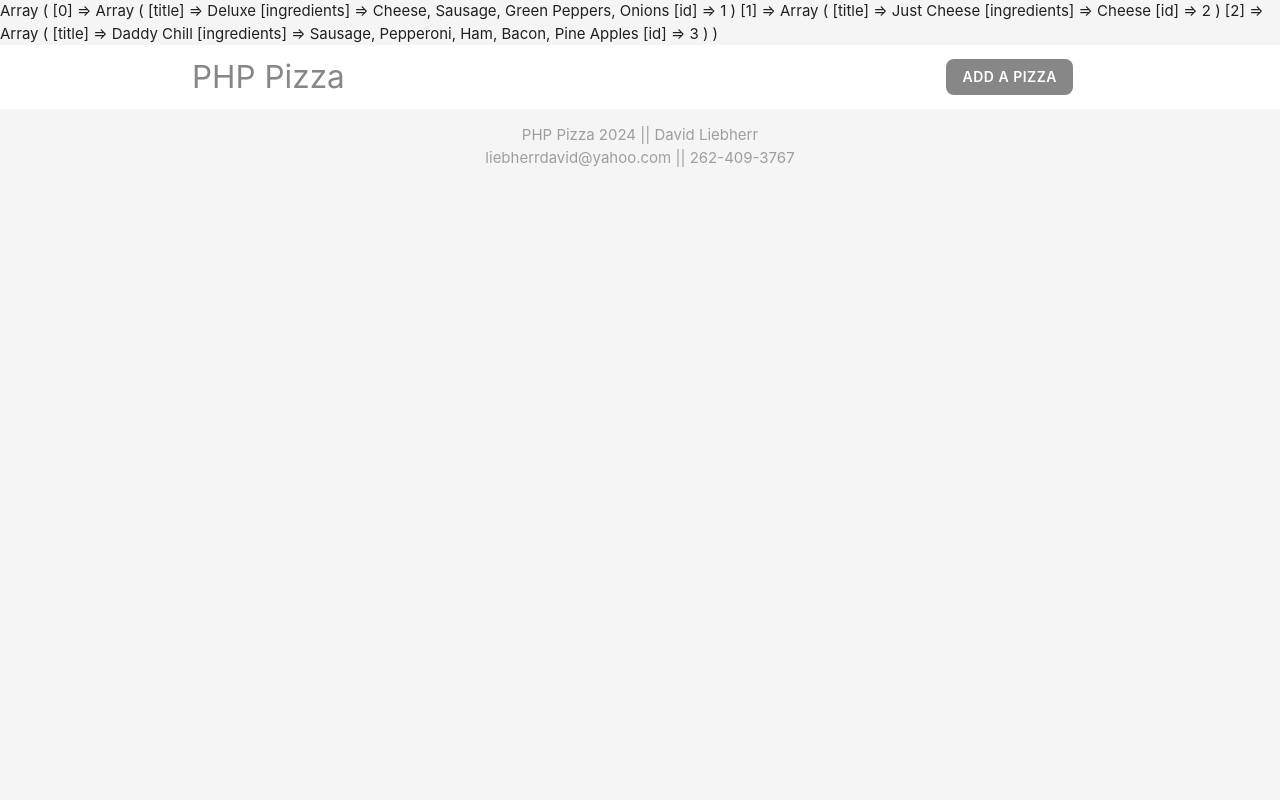
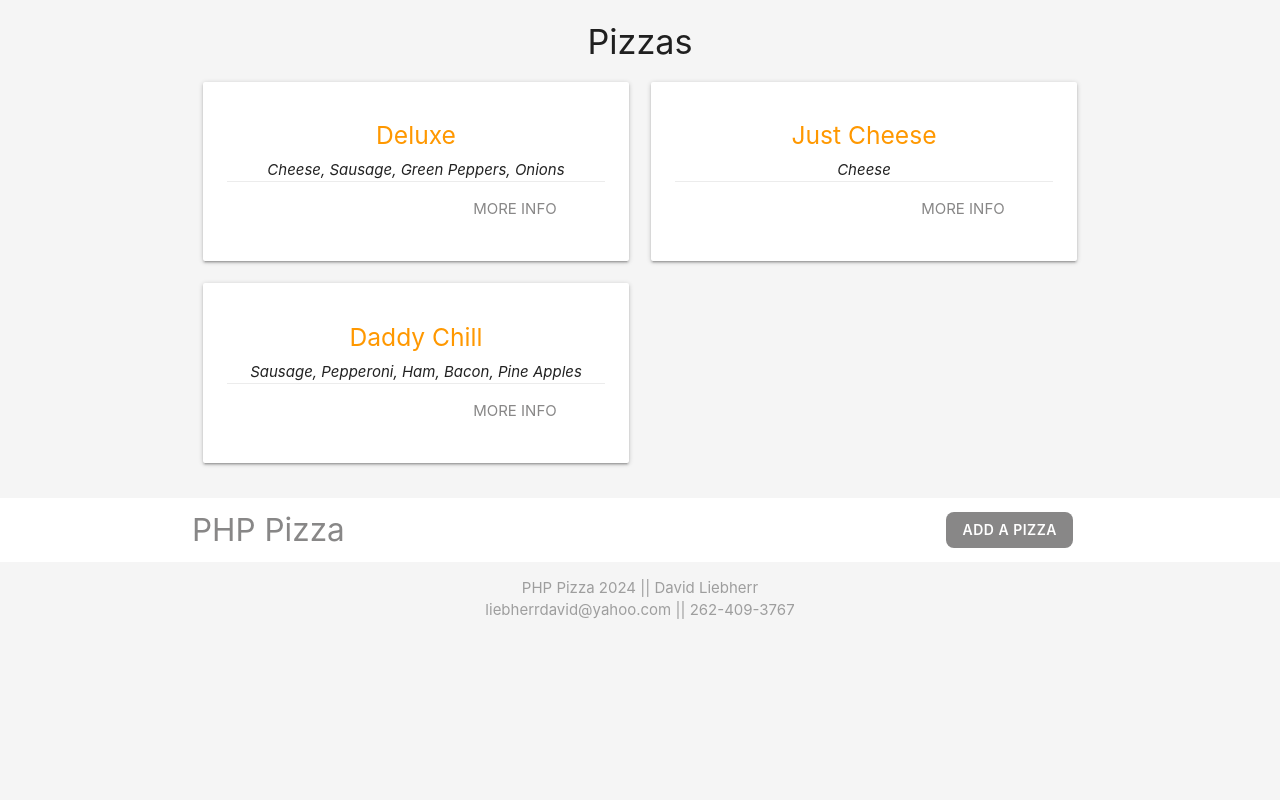
Before and after one commit to aidev13/php-pizza, a PHP site: page /php-pizza/ in a window 1280 px wide. Run offline with PHP 8.4, Linux system fonts and the light colour scheme; data comes from the database, SQL or seed files in the repository.

```diff
--- a/index.php
+++ b/index.php
@@ -4,8 +4,8 @@
 $connection = mysqli_connect('localhost', 'root', '', 'php_pizza');
 
 // checking the connection
-if(!$connection) {
-   echo 'Connection Error: ' . mysqli_connect_error();
+if (!$connection) {
+  echo 'Connection Error: ' . mysqli_connect_error();
 }
 // write query for all pizzas
 $sql = 'SELECT title, ingredients, id FROM pizzas ORDER BY created_at';
@@ -21,14 +21,34 @@ mysqli_free_result($result);
 // closing the query connection
 mysqli_close($connection);
 
-print_r($pizzas);
+// print_r($pizzas);
 ?>
 
 <!DOCTYPE html>
 
 <html lang="en">
 
- <?php include('templates/header.php'); ?>
- <?php include('templates/footer.php'); ?>
+<h4 class="center gray-text">Pizzas</h4>
+<div class="container">
+  <div class="row">
+
+    <?php foreach ($pizzas as $pizza) { ?>
+      <div class="col s6 md3">
+        <div class="card">
+          <div class="card-content center">
+            <h5 class="orange-text"><?php echo htmlspecialchars($pizza['title']); ?></h5>
+            <p><i><?php echo htmlspecialchars($pizza['ingredients']); ?></i></p>
+            <div class="card-action right-align">
+              <a href="#" class="brand-text">More Info</a>
+            </div>
+          </div>
+        </div>
+      </div>
+    <?php } ?>
+
+  </div>
+</div>
+<?php include('templates/header.php'); ?>
+<?php include('templates/footer.php'); ?>
 
 </html>
--- a/templates/header.php
+++ b/templates/header.php
@@ -11,9 +11,9 @@
 <body class="grey lighten-4">
    <nav class="white z-depth-0">
       <div class="container">
-         <a href="#" class="brand-logo brand-text">PHP Pizza</a>
+         <a href="http://localhost/php-pizza" class="brand-logo brand-text">PHP Pizza</a>
          <ul id="nav-mobile" class="right hide-on-small-and-down">
-            <li><a href="#" class="btn brand z-depth-0">Add a Pizza</a></li>
+            <li><a href="http://localhost/php-pizza/add-form.php" class="btn brand z-depth-0">Add a Pizza</a></li>
          </ul>
       </div>
    </nav>
```
